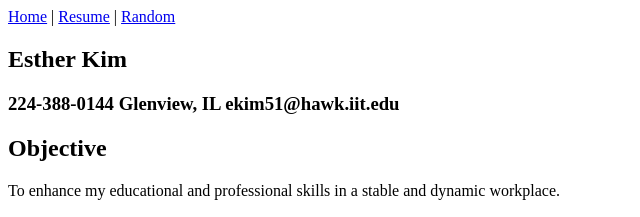
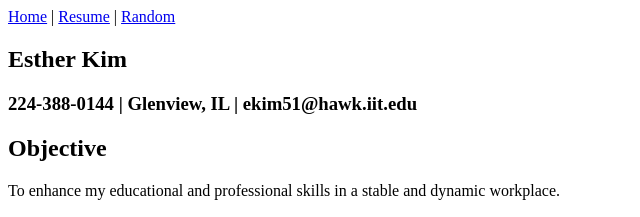
Before and after one commit to estherk51/ITMD361_project3, a plain HTML site: page resume.html in a window 1280 px wide. Shown: the top 217 px of the page, 0-640 px from the left. Drawn offline with Linux system fonts and the light colour scheme.

Commit message:
deleted white spaces
deleted lines of empty code and added pipelines on resume for style

```diff
--- a/resume.html
+++ b/resume.html
@@ -15,7 +15,7 @@
         <section>
           <div>
             <h1>Esther Kim</h1>
-            <h3>224-388-0144 Glenview, IL ekim51@hawk.iit.edu</h3>
+            <h3>224-388-0144 | Glenview, IL | ekim51@hawk.iit.edu</h3>
           </div>
         </section>
         <section>
```
Also changed, not shown: random.html (+0 -1 lines).
